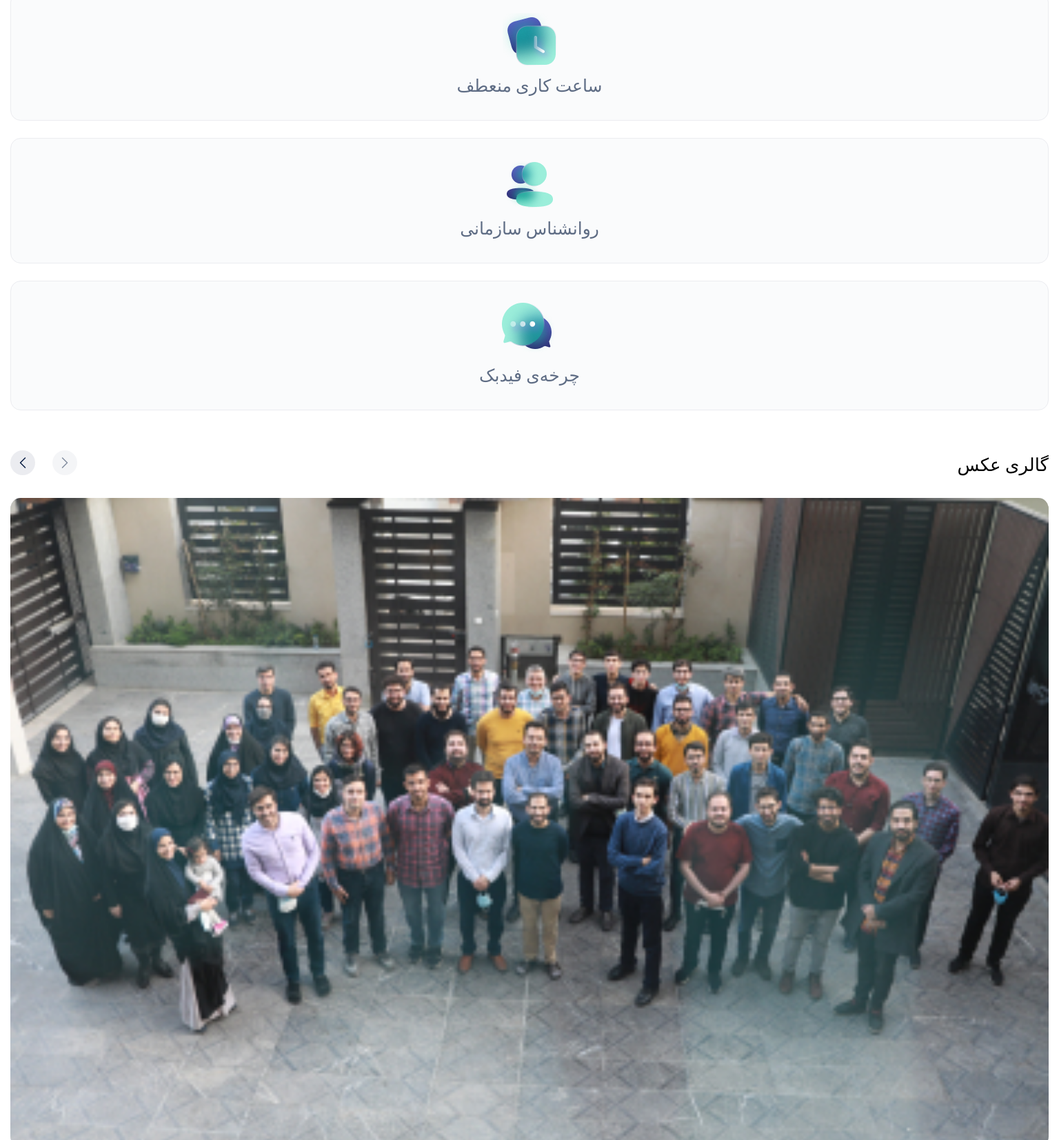
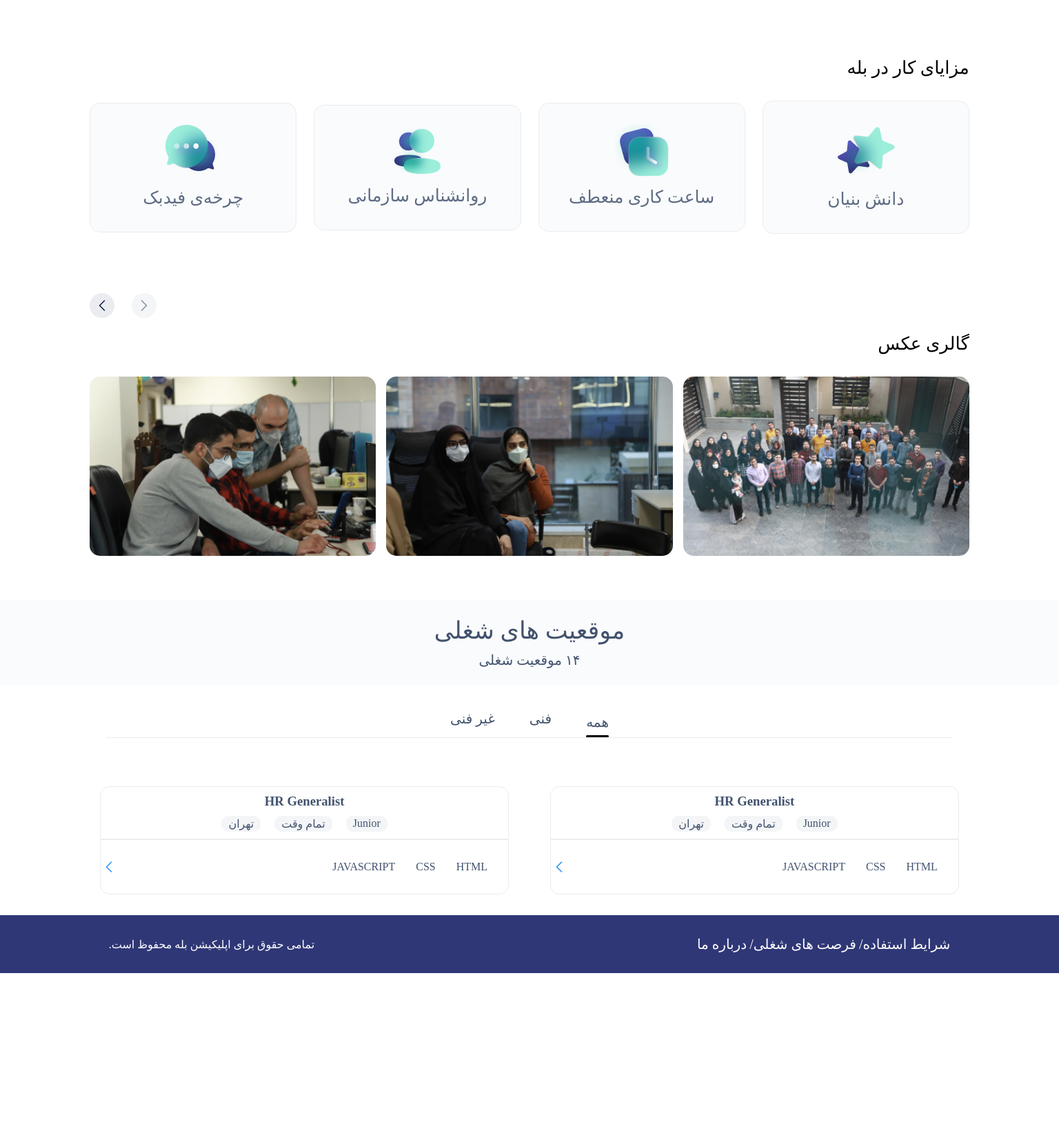
Before and after one commit to hamid19471/Bale, a website: page assets/pages/jobPage.html in a window 1536 px wide. Shown: the part 791-2444 px from the top of the page at 69% size. After the commit the page ends 2202 px from the top, so only its background shows below. Drawn offline with Linux system fonts and the light colour scheme.

Commit message:
final master commit

```diff
--- a/assets/pages/jobPage.html
+++ b/assets/pages/jobPage.html
@@ -58,6 +58,8 @@
       <h2>زندگی، رشد و کار با فرمول بله</h2>
     </div>
     <div class="content__section">
+      <div class="content__section-first">
+
         <h3 class="content-title">در بله چه میگذرد؟</h3>
         <p>
           ما در بله بر پایه خلاقیت، ریسک‌پذیری بالا و اعتماد به توانمندی‌های
@@ -68,6 +70,7 @@
           درخواست پول، خرید کالا و خدمات، اشتراک‌گذاری فاکتورها و یا رسیدها،
           پرداخت قبض، دریافت شارژ و غیره.
         </p>
+      </div>
       <h3 class="content-title">مزایای کار در بله</h3>
       <div class="content__boxes">
         <div class="content__boxes-box">
@@ -195,5 +198,18 @@
         </div>
       </div>
     </div>
+    <footer class="footer">
+      <div class="footer__items">
+
+        <div class="footer__menu">
+          <a href="#">شرایط استفاده/</a>
+          <a href="#">فرصت های شغلی/</a>
+          <a href="#">درباره ما</a>
+        </div>
+        <div class="footer__copyright">
+          <p>تمامی حقوق برای اپلیکیشن بله محفوظ است.</p>
+        </div>
+      </div>
+    </footer>
   </body>
 </html>
--- a/assets/styles/arbain.css
+++ b/assets/styles/arbain.css
@@ -318,7 +318,7 @@ img {
 .faq__text {
   font-size: 1.4rem;
   line-height: 2.2rem;
-  color: #091e42ک;
+  color: #091e42;
 }
 .faq__wrapper {
   display: flex;
--- a/assets/styles/jobPage.css
+++ b/assets/styles/jobPage.css
@@ -97,13 +97,13 @@ a{
 
 .hero__section h2 {
     position: absolute;
-    right: 3%;
+    right: 7%;
     color: #fff;
     background-color: #00000075;
     padding: 15px;
-    border-radius: 20px;
+    border-radius: 10px;
     font-size: 15px;
-    margin-top: 67px;
+    margin-top: 27px;
 }
 
 .content__section{
@@ -307,3 +307,160 @@ a{
     gap: 30px;
     color: var(--clr--text-200);
 }
+
+.footer{
+    background-color: #2f3776;
+    padding: 30px 0;
+    display: flex;
+    flex-direction: column;
+    justify-content: center;
+    align-items: center;
+    color: #fff;
+    gap: 20px;
+}
+
+.footer__menu a{
+    color:#fff;
+}
+
+.footer__items{
+    width: 100%;
+    display: flex;
+    flex-direction: column;
+    gap: 20px;
+    justify-content: space-between;
+    align-items: center;
+}
+
+
+/* Tablet View */
+
+@media screen and (min-width: 768px) {
+    .logo-title{
+        display: block;
+    }
+    .footer{
+        background-color: #2f3776;
+        padding: 30px 50px;
+        display: flex;
+        flex-direction: row;
+        justify-content: space-between;
+    }
+
+    .gallery__section-image {
+        display: flex;
+        gap: 15px;
+        flex-direction: row;
+        overflow: hidden;
+    }
+    .image02, .image03 {
+        display: block;
+        border-radius: 15px;
+    }
+    .content-title {
+        font-size: 26px;
+        margin: 144px 0 32px;
+        font-weight: 300;
+    }
+    .hero__section h2 {
+        position: absolute;
+        right: 3%;
+        color: #fff;
+        background-color: #00000075;
+        padding: 15px;
+        border-radius: 10px;
+        font-size: 25px;
+        margin-top: 137px;
+    }
+}
+
+@media screen and (min-width: 1024px) {
+    .hero__section h2 {
+        position: absolute;
+        right: 3%;
+        color: #fff;
+        background-color: #00000075;
+        padding: 15px;
+        border-radius: 10px;
+        font-size: 25px;
+        margin-top: 207px;
+    }
+}
+
+@media screen and (min-width: 1440px) {
+    .job__list-boxes {
+        width: 85%;
+        margin: auto;
+        display: flex;
+    }
+    .job__list-box {
+        margin: 30px 30px;
+        width: 100%;
+    }
+    .footer{
+        background-color: #2f3776;
+        width: 100%;
+        justify-content: center;
+    }
+    .footer__items{
+        width: 85%;
+        display: flex;
+        flex-direction: row;
+        justify-content: space-between;
+        align-items: center;
+    }
+    .gallery__section-image{
+        width: 100%;
+        display: flex;
+        justify-content: center;
+        align-items: center;
+        overflow: visible;
+    }
+    .gallery__section {
+        width: 100%;
+        display: flex;
+        align-items: center;
+        justify-content: space-between;
+    }
+
+    .content__boxes{
+        width: 100%;
+        display: flex;
+        flex-direction: row;
+        justify-content: center;
+        align-items: center;
+
+    }
+    .content__boxes-box{
+        width: 100%;
+    }
+
+    .content__section{
+        width: 85%;
+    }
+    .hero__section h2 {
+        position: absolute;
+        right: 3%;
+        color: #fff;
+        background-color: #00000075;
+        padding: 15px;
+        border-radius: 10px;
+        font-size: 45px;
+        margin-top: 287px;
+    }
+    .content__section {
+        width: 85%;
+        margin-top: 360px;
+    }
+    .header__nav {
+        align-items: center;
+        display: flex;
+        justify-content: space-between;
+        margin: auto;
+        padding: 13px 15px;
+        width: 85%;
+    }
+    .image02, .image03, .image01{
+        width: 33.3%;
+    }
+}
```
Lines whose indentation alone changed are shown as unchanged.
